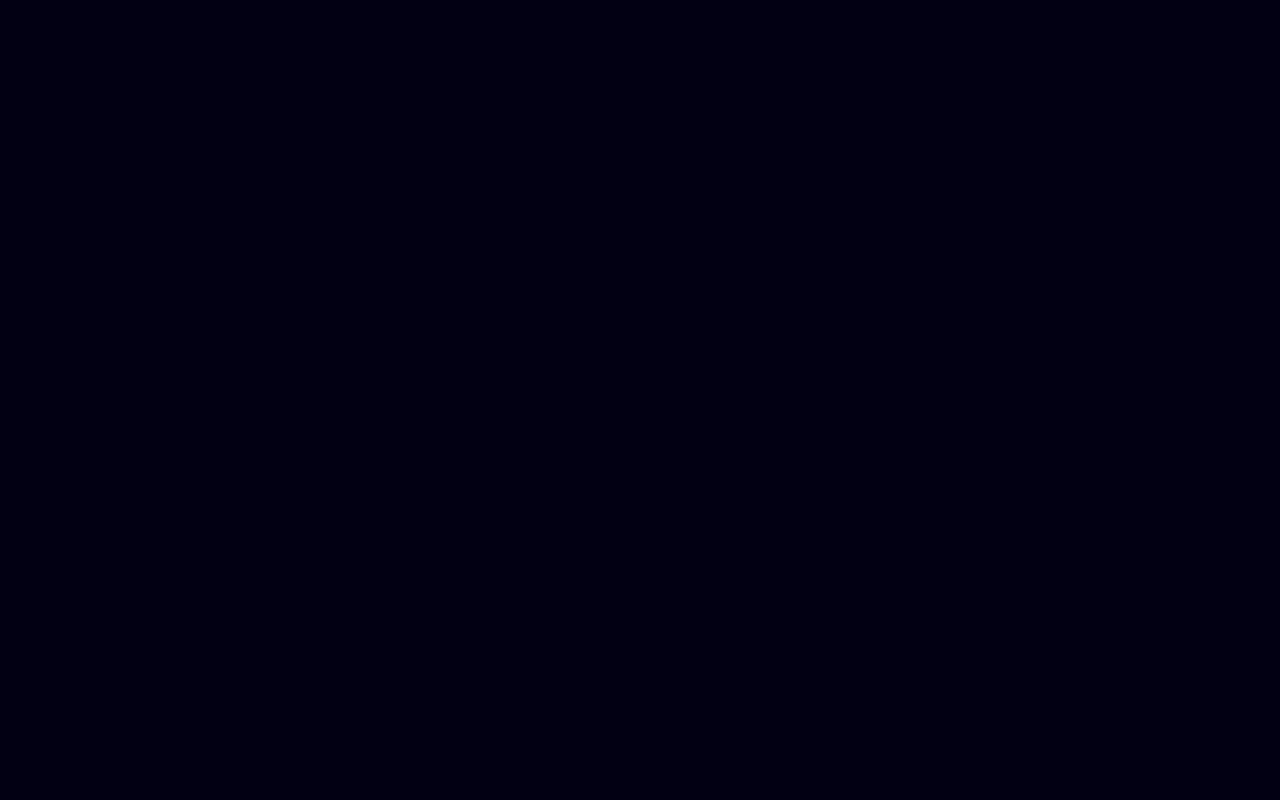
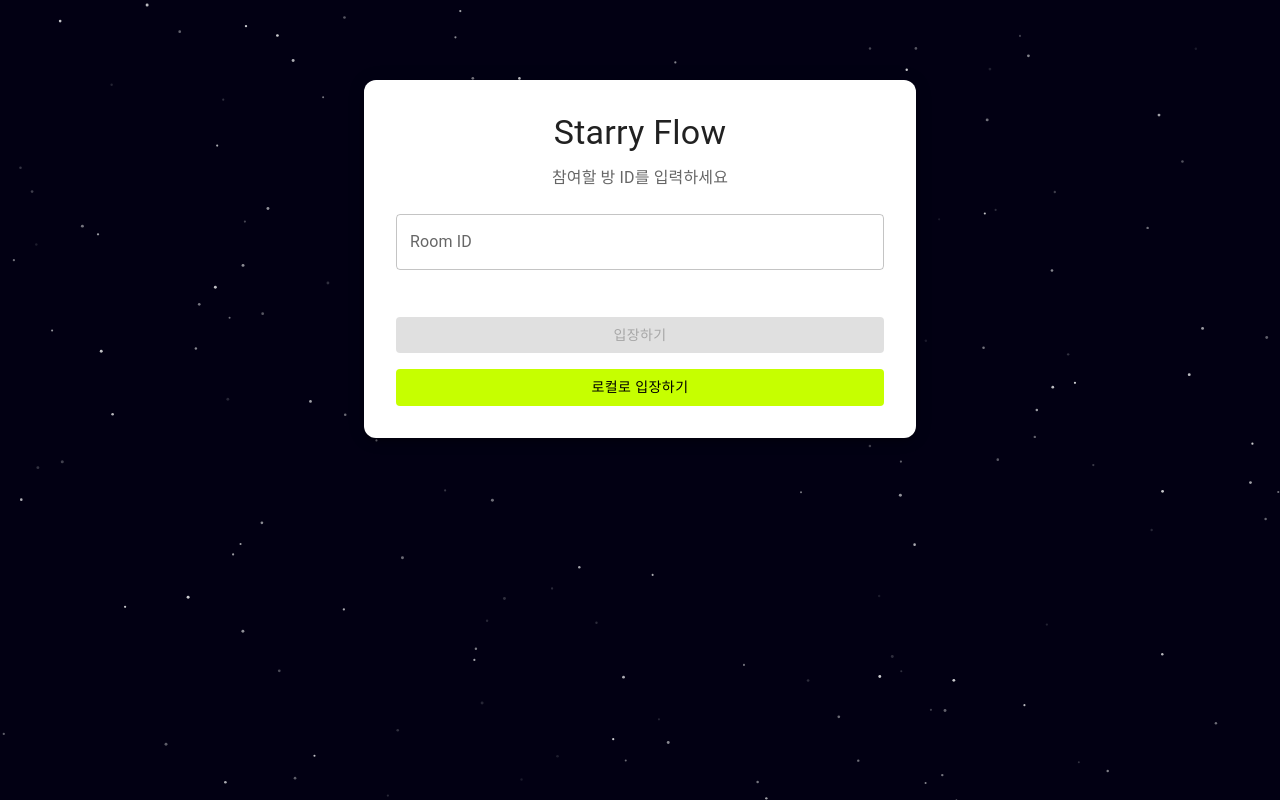
Before and after one commit to potato3641/StarryFlow, a React (Create React App) app in the folder front/: page /entry in a window 1280 px wide. Before the commit this address had no page. Built offline with nearby package versions, Linux system fonts and the light colour scheme.

Commit message:
[DEV] modified MainPage to EntryPage, add websocket hook, fixed Router and websocket activater in flowcanvas

```diff
--- a/front/src/App.js
+++ b/front/src/App.js
@@ -1,7 +1,7 @@
 import React, { useEffect } from 'react';
 import { BrowserRouter as Router, Routes, Route, Navigate } from 'react-router-dom';
 import MapPage from './pages/MapPage';
-import MainPage from './pages/MainPage';
+import EntryPage from './pages/EntryPage';
 
 function App() {
   useEffect(() => { // 우클방지
@@ -12,9 +12,9 @@ function App() {
   return (
     <Router basename={process.env.PUBLIC_URL}>
       <Routes>
-        <Route path="/" element={<Navigate to="/main" replace />} />
-        <Route path="/map" element={<MapPage />} />
-        <Route path="/main" element={<MainPage />} />
+        <Route path="/" element={<Navigate to="/entry" replace />} />
+        <Route path="/map/:roomId" element={<MapPage />} />
+        <Route path="/entry" element={<EntryPage />} />
       </Routes>
     </Router >
   );
--- /dev/null
+++ b/front/src/hooks/useWebSocket.js
@@ -0,0 +1,49 @@
+import { useEffect, useRef, useState, useCallback } from 'react';
+
+export function useWebSocket(roomId, onMessage) {
+  const socketRef = useRef(null);
+  const [connected, setConnected] = useState(false);
+
+  useEffect(() => {
+    if (!roomId || roomId === 'local') return;
+
+    const ws = new WebSocket(`ws://localhost:8000/ws/${roomId}`);
+    socketRef.current = ws;
+
+    ws.onopen = () => {
+      setConnected(true);
+      console.log('connected');
+    };
+
+    ws.onmessage = (event) => {
+      const message = JSON.parse(event.data);
+      if (onMessage) onMessage(message);
+    };
+
+    ws.onclose = (e) => {
+      setConnected(false);
+      console.warn('closed', e.code);
+      // 자동 재연결 로직 (선택)
+      // setTimeout(() => connect(), 1000);
+    };
+
+    ws.onerror = (err) => {
+      console.error('error', err);
+    };
+
+    return () => {
+      ws.close();
+    }
+    // eslint-disable-next-line
+  }, [roomId]);
+
+  const sendMessage = useCallback((data) => {
+    if (socketRef.current?.readyState === WebSocket.OPEN) {
+      socketRef.current.send(JSON.stringify(data));
+    } else {
+      console.warn('WebSocket is not connected.');
+    }
+  }, []);
+
+  return { sendMessage, connected };
+}
--- /dev/null
+++ b/front/src/pages/EntryPage.js
@@ -0,0 +1,107 @@
+import './EntryPage.css';
+import React, { useState } from 'react';
+import { useNavigate } from 'react-router-dom';
+import {
+  Typography,
+  TextField,
+  Button,
+  Container,
+  Paper,
+  Stack,
+} from '@mui/material';
+import StarryParticles from '../features/StarryParticles'
+
+const EntryPage = () => {
+  const [roomId, setRoomId] = useState('');
+  const navigate = useNavigate();
+  const [error, setError] = useState(false);
+
+  const handleChange = (e) => {
+    const value = e.target.value;
+    const isValid = /^[a-zA-Z0-9]*$/.test(value);
+
+    if (!isValid || value === 'local') {
+      setError(true);
+    } else {
+      setError(false);
+    }
+
+    const filtered = value.replace(/[^a-zA-Z0-9]/g, '');
+    setRoomId(filtered);
+  };
+
+  const handleEnter = () => {
+    if (roomId.trim()) {
+      navigate(`/map/${roomId}`);
+    }
+  };
+
+  const handleLocalEnter = () => {
+    navigate('/map/local');
+  };
+
+  return (<>
+    <Container maxWidth="sm">
+      <Paper elevation={6} sx={{ mt: 10, p: 4, borderRadius: 3, textAlign: 'center' }}>
+        <Typography variant="h4" gutterBottom>
+          Starry Flow
+        </Typography>
+        <Typography variant="body1" color="textSecondary" sx={{ mb: 3 }}>
+          참여할 방 ID를 입력하세요
+        </Typography>
+        <TextField
+          fullWidth
+          variant="outlined"
+          label="Room ID"
+          value={roomId}
+          onChange={handleChange}
+          error={error}
+          helperText={error ? "영문자와 숫자만 입력 가능합니다." : " "}
+          sx={{
+            mb: 3,
+            input: { color: 'black' }
+          }}
+        />
+        <Stack spacing={2} direction="column">
+          <Button
+            variant="contained"
+            color="primary"
+            onClick={handleEnter}
+            disabled={!roomId.trim()}
+          >
+            입장하기
+          </Button>
+          <Button
+            sx={{
+              backgroundColor: '#c6ff00',
+              color: 'black',
+              '&:hover': {
+                backgroundImage: 'linear-gradient(270deg, #c6ff00, #00e5ff, #c6ff00)',
+                backgroundSize: '600% 600%',
+                animation: 'gradientMove 3s ease infinite',
+              },
+              '@keyframes gradientMove': {
+                '0%': {
+                  backgroundPosition: '0% 50%',
+                },
+                '50%': {
+                  backgroundPosition: '100% 50%',
+                },
+                '100%': {
+                  backgroundPosition: '0% 50%',
+                },
+              },
+            }}
+            onClick={handleLocalEnter}
+            disabled={roomId.trim()}
+          >
+            로컬로 입장하기
+          </Button>
+        </Stack>
+      </Paper>
+    </Container>
+    <StarryParticles />
+  </>);
+};
+
+export default EntryPage;
--- a/front/src/pages/MainPage.css
+++ /dev/null
@@ -1,3 +0,0 @@
-body {
-  background-color: rgb(2, 0, 19);
-}
--- a/front/src/pages/MainPage.js
+++ /dev/null
@@ -1,16 +0,0 @@
-import './MainPage.css';
-import React from 'react';
-import MapPage from './MapPage'
-import StarryParticles from '../features/StarryParticles'
-
-function MainPage() {
-
-  return (
-    <div>
-      <MapPage />
-      <StarryParticles />
-    </div>
-  );
-}
-
-export default MainPage;
--- a/front/src/pages/MapPage.js
+++ b/front/src/pages/MapPage.js
@@ -1,18 +1,27 @@
 import React from 'react';
+import { useParams, useNavigate } from 'react-router-dom'
 import {
   ReactFlowProvider,
 } from '@xyflow/react';
 import './MapPage.css';
 import '@xyflow/react/dist/style.css';
 import FlowCanvas from '../features/FlowCanvas'
+import StarryParticles from '../features/StarryParticles'
 
 const MapPage = () => {
+  const navigate = useNavigate();
+  const { roomId } = useParams();
+
+  if (!roomId) {
+    navigate('/map/local', { replace: true });
+  }
 
   return (
     <div>
       <ReactFlowProvider>
-        <FlowCanvas />
+        <FlowCanvas roomId={roomId} />
       </ReactFlowProvider>
+      <StarryParticles />
     </div>
   )
 }
```
Also changed, not shown: front/src/features/FlowCanvas.js (+98 -10 lines), front/src/pages/EntryPage.css (added).
